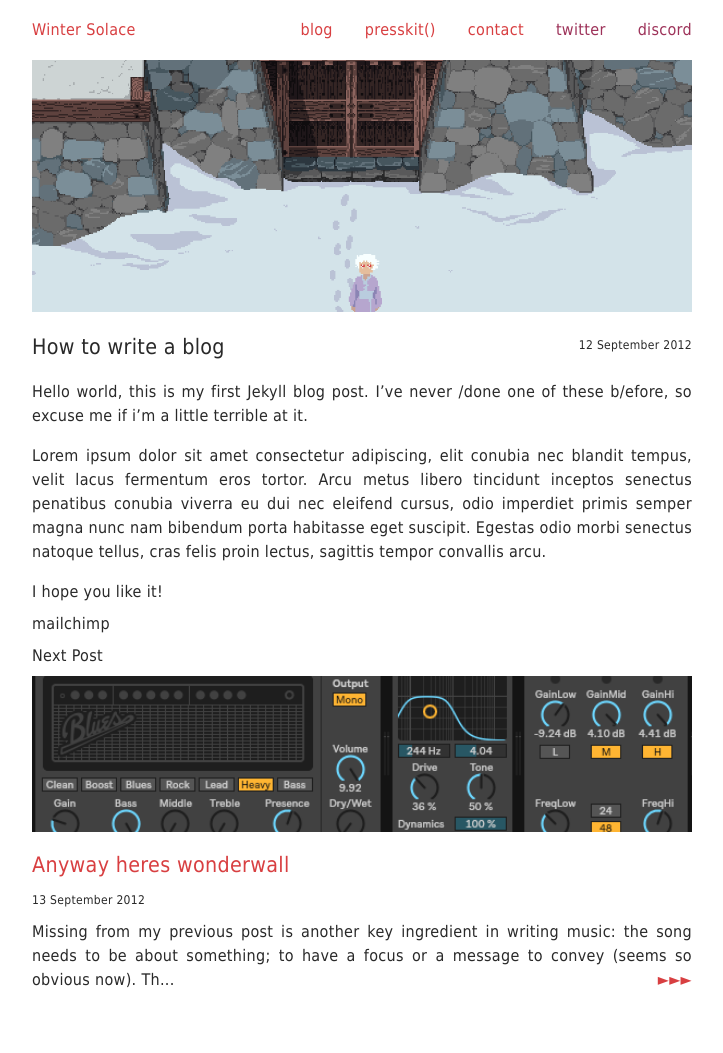
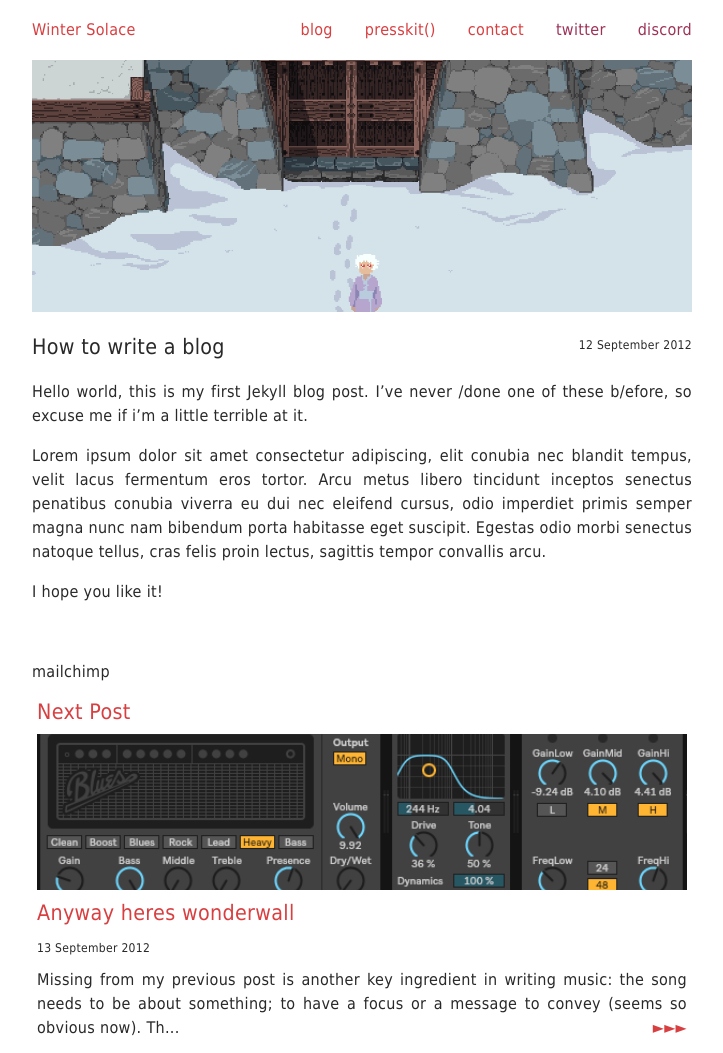
Before and after one commit to BaronBlackmore/Wintercast, a Jekyll site: the page built from _posts/2012-09-12-how-to-write-a-blog.md, in a window 1280 px wide. Shown: the whole page, without its empty margins (278-1001 px from the left). Built offline with Jekyll 4.4.1, drawn with Linux system fonts in a browser that asks for light colours; before the commit the page ends 1000 px from its top, so only the background shows below that.

Commit message:
fix next posts

```diff
--- a/_layouts/post.html
+++ b/_layouts/post.html
@@ -13,8 +13,9 @@ title: "none"
 
 <div class="post-body">
 	<div class="center-col flex-all">
+		<div class="post-text">
 		{{ content }}
-
+		</div>
 
 
 		<div class="subscription-box">
@@ -28,12 +29,12 @@ title: "none"
 			    {% if page.previous.url %}
 
 			<div class="post-preview" style="flex-direction: column;">
-				<p> Previous Post</p>
+				<a href="{{page.previous.url}}"><h5> Previous Post</h5></a>
 				<div class="image-preview" style="background-image: url('/images/{{ page.previous.id | replace: '/' , '-' | remove_first: '-' }}.png');">
 				</div>
 
 				<div class="content-preview">
-					<a href="{{page.previous.url}}"><h5>{{page.previous.id | slice: 12, 100  | replace: '-'  , ' ' | capitalize }}</h5></a>
+					<a href="{{page.previous.url}}"><h5>{{page.previous.id | slice: 12, 100  | replace: '-'  , ' ' | capitalize | truncate: 30 }}</h5></a>
 					<small>{{ page.previous.date | date: "%-d %B %Y" }}</small>
 					<div class="text-preview">
 						<p>{{ page.previous.content | strip_html | truncate: 180 }}</p>
@@ -53,12 +54,12 @@ title: "none"
 			    {% if page.next.url %}
 
 			<div class="post-preview" style="flex-direction: column;">
-				<p> Next Post</p>
+				<a href="{{page.next.url}}"><h5> Next Post</h5></a>
 				<div class="image-preview" style="background-image: url('/images/{{ page.next.id | replace: '/' , '-' | remove_first: '-' }}.png');">
 				</div>
 
 				<div class="content-preview">
-					<a href="{{page.next.url}}"><h5>{{page.next.id | slice: 12, 100  | replace: '-'  , ' ' | capitalize }}</h5></a>
+					<a href="{{page.next.url}}"><h5>{{page.next.id | slice: 12, 100  | replace: '-'  , ' ' | capitalize | truncate: 30 }}</h5></a>
 					<small>{{ page.next.date | date: "%-d %B %Y" }}</small>
 					<div class="text-preview">
 						<p>{{ page.next.content | strip_html | truncate: 180 }}</p>
--- a/css/main.css
+++ b/css/main.css
@@ -136,6 +136,10 @@ a:visited{
 	justify-content: space-between;
 	align-items: center;
 	min-height: 60px;
+}
+
+.post-text{
+	padding-bottom: 3em;
 }
 
 .post-title small{
@@ -286,8 +290,13 @@ a:visited{
 	padding-left: 0;
 }
 
+.neighbour-posts .post-preview{
+	padding:5px;
+}
+
+
 .neighbour-posts h5{
-	padding: 1em 0 0.5em 0;
+	padding: 0.5em 0 0.5em 0;
 }
 @media(max-width: 660px){
 
```
